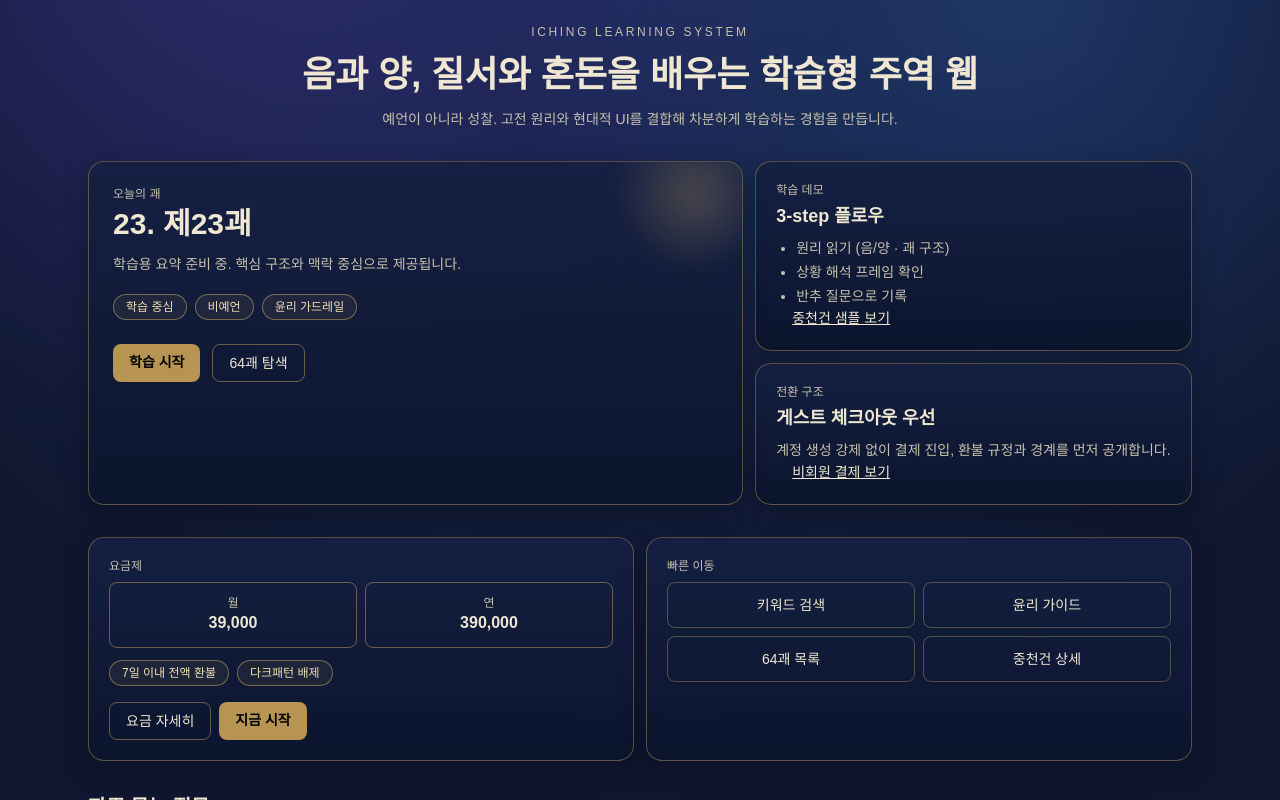
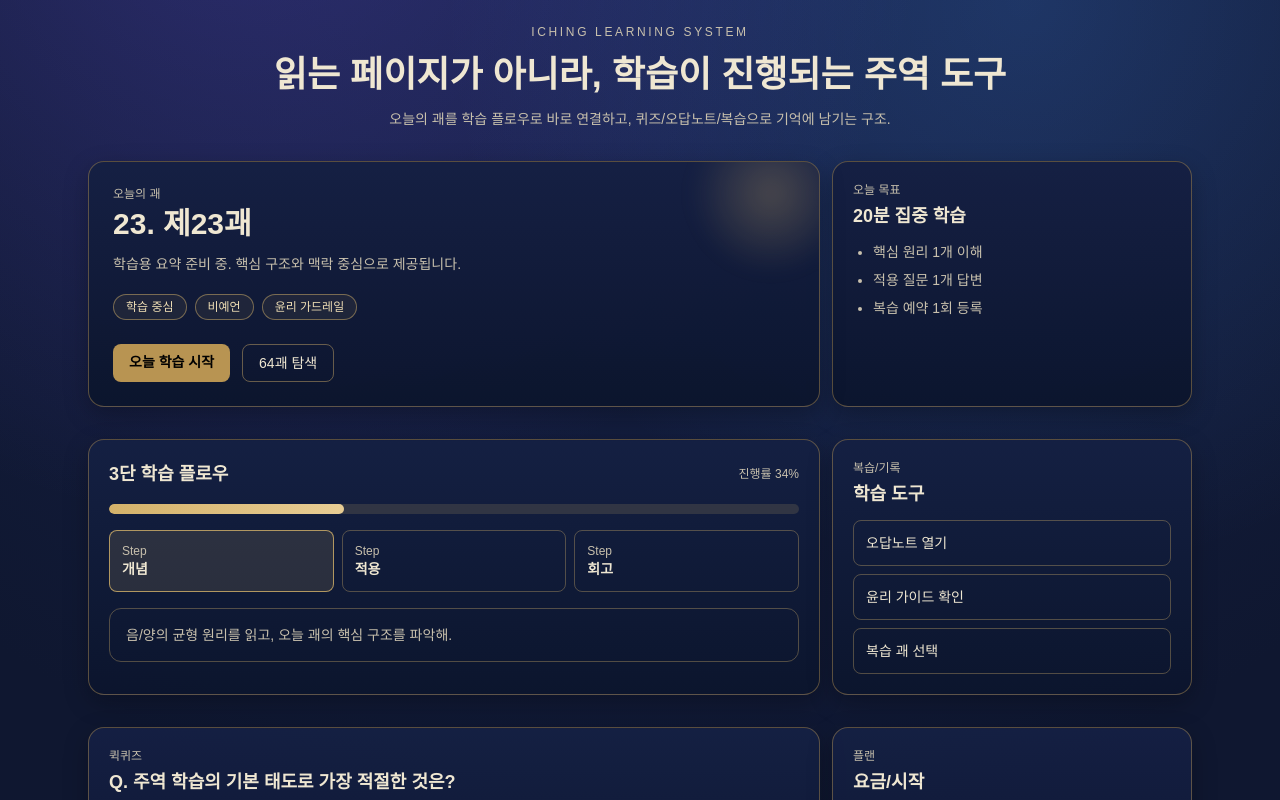
Before and after one commit to kinddragon1224/iching-learning-web, a Next.js app: page / in a window 1280 px wide. Shown: the top 800 px of the page. Built offline with nearby package versions, Linux system fonts and the light colour scheme.

Commit message:
feat: V4 learning-tool homepage flow and quiz UI

```diff
--- a/app/globals.css
+++ b/app/globals.css
@@ -69,3 +69,29 @@ body {
   border-color: rgba(212, 178, 106, 0.7);
   box-shadow: 0 12px 30px rgba(0, 0, 0, 0.35);
 }
+
+.progress-rail {
+  height: 10px;
+  border-radius: 999px;
+  background: rgba(212, 178, 106, 0.16);
+  overflow: hidden;
+}
+
+.progress-fill {
+  height: 100%;
+  border-radius: 999px;
+  background: linear-gradient(90deg, #d4b26a, #e8cd94);
+  transition: width 220ms ease;
+}
+
+.quiz-ok {
+  border: 1px solid rgba(90, 201, 155, 0.5);
+  background: rgba(90, 201, 155, 0.12);
+  color: #c7f2e2;
+}
+
+.quiz-bad {
+  border: 1px solid rgba(246, 183, 95, 0.5);
+  background: rgba(246, 183, 95, 0.12);
+  color: #f7e4be;
+}
--- a/app/page.tsx
+++ b/app/page.tsx
@@ -1,67 +1,158 @@
+"use client";
+
+import { useMemo, useState } from "react";
 import Link from "next/link";
 import { HEXAGRAMS } from "@/data/hexagrams";
 import { FAQS } from "@/data/faq";
 import { Card } from "@/components/ui/Card";
 import { ButtonLink } from "@/components/ui/Button";
 
+type Step = "concept" | "apply" | "reflect";
+
+const STEP_LABEL: Record<Step, string> = {
+  concept: "개념",
+  apply: "적용",
+  reflect: "회고",
+};
+
 function TrustChip({ text }: { text: string }) {
   return <span className="gold-chip rounded-full px-3 py-1 text-xs">{text}</span>;
 }
 
 export default function Home() {
-  const today = HEXAGRAMS[new Date().getDate() % HEXAGRAMS.length];
+  const [step, setStep] = useState<Step>("concept");
+  const [quizChoice, setQuizChoice] = useState<string | null>(null);
+
+  const today = useMemo(() => HEXAGRAMS[new Date().getDate() % HEXAGRAMS.length], []);
   const detailHref = today.id === 1 ? "/qian" : `/hexagrams/${today.id}`;
+
+  const progress = step === "concept" ? 34 : step === "apply" ? 67 : 100;
+  const isCorrect = quizChoice === "balance";
 
   return (
     <main className="mx-auto max-w-6xl p-6 space-y-8">
       <header className="space-y-3 text-center">
         <p className="text-xs tracking-[0.22em] text-[var(--text-muted)]">ICHING LEARNING SYSTEM</p>
-        <h1 className="text-4xl font-bold leading-tight">음과 양, 질서와 혼돈을 배우는 학습형 주역 웹</h1>
+        <h1 className="text-4xl font-bold leading-tight">읽는 페이지가 아니라, 학습이 진행되는 주역 도구</h1>
         <p className="mx-auto max-w-2xl text-sm text-[var(--text-muted)]">
-          예언이 아니라 성찰. 고전 원리와 현대적 UI를 결합해 차분하게 학습하는 경험을 만듭니다.
+          오늘의 괘를 학습 플로우로 바로 연결하고, 퀴즈/오답노트/복습으로 기억에 남기는 구조.
         </p>
       </header>
 
-      <section className="hero-grid">
-        <Card className="hero-main p-6 relative overflow-hidden">
+      <section className="grid gap-3 lg:grid-cols-3">
+        <Card className="lg:col-span-2 p-6 relative overflow-hidden">
           <div className="glow-orb absolute -top-12 -right-8 h-40 w-40" />
           <p className="text-xs text-[var(--text-muted)]">오늘의 괘</p>
           <h2 className="text-3xl font-semibold mt-1">{today.id}. {today.nameKo}</h2>
           <p className="mt-3 text-sm text-[var(--text-muted)] max-w-xl">{today.summary}</p>
+
           <div className="mt-5 flex flex-wrap gap-2">
             <TrustChip text="학습 중심" />
             <TrustChip text="비예언" />
             <TrustChip text="윤리 가드레일" />
           </div>
-          <div className="mt-6 flex gap-3">
-            <ButtonLink href={detailHref}>학습 시작</ButtonLink>
+
+          <div className="mt-6 flex flex-wrap gap-3">
+            <ButtonLink href={detailHref}>오늘 학습 시작</ButtonLink>
             <ButtonLink href="/hexagrams" variant="secondary">64괘 탐색</ButtonLink>
           </div>
         </Card>
 
         <Card className="p-5">
-          <p className="text-xs text-[var(--text-muted)]">학습 데모</p>
-          <h3 className="text-lg font-semibold mt-1">3-step 플로우</h3>
-          <ul className="mt-2 text-sm text-[var(--text-muted)] space-y-1 list-disc pl-5">
-            <li>원리 읽기 (음/양 · 괘 구조)</li>
-            <li>상황 해석 프레임 확인</li>
-            <li>반추 질문으로 기록</li>
+          <p className="text-xs text-[var(--text-muted)]">오늘 목표</p>
+          <h3 className="text-lg font-semibold mt-1">20분 집중 학습</h3>
+          <ul className="mt-3 space-y-2 text-sm text-[var(--text-muted)] list-disc pl-5">
+            <li>핵심 원리 1개 이해</li>
+            <li>적용 질문 1개 답변</li>
+            <li>복습 예약 1회 등록</li>
           </ul>
-          <ButtonLink href="/qian" variant="ghost">중천건 샘플 보기</ButtonLink>
+        </Card>
+      </section>
+
+      <section className="grid gap-3 lg:grid-cols-3">
+        <Card className="lg:col-span-2 p-5 space-y-4">
+          <div className="flex items-center justify-between">
+            <h3 className="text-lg font-semibold">3단 학습 플로우</h3>
+            <span className="text-xs text-[var(--text-muted)]">진행률 {progress}%</span>
+          </div>
+
+          <div className="progress-rail">
+            <div className="progress-fill" style={{ width: `${progress}%` }} />
+          </div>
+
+          <div className="grid grid-cols-3 gap-2 text-sm">
+            {(Object.keys(STEP_LABEL) as Step[]).map((s) => (
+              <button
+                key={s}
+                onClick={() => setStep(s)}
+                className={`rounded-lg border p-3 text-left ${
+                  step === s
+                    ? "border-[rgba(212,178,106,0.8)] bg-[rgba(212,178,106,0.14)]"
+                    : "border-[rgba(212,178,106,0.35)]"
+                }`}
+              >
+                <p className="text-xs text-[var(--text-muted)]">Step</p>
+                <p className="font-semibold">{STEP_LABEL[s]}</p>
+              </button>
+            ))}
+          </div>
+
+          <div className="rounded-xl border border-[rgba(212,178,106,0.35)] p-4 text-sm text-[var(--text-muted)]">
+            {step === "concept" && "음/양의 균형 원리를 읽고, 오늘 괘의 핵심 구조를 파악해."}
+            {step === "apply" && "현재 상황에 적용할 질문 1개를 선택해서 짧게 답해."}
+            {step === "reflect" && "오늘 판단에서 바꿀 행동 1가지를 오답노트에 남겨."}
+          </div>
         </Card>
 
         <Card className="p-5">
-          <p className="text-xs text-[var(--text-muted)]">전환 구조</p>
-          <h3 className="text-lg font-semibold mt-1">게스트 체크아웃 우선</h3>
-          <p className="mt-2 text-sm text-[var(--text-muted)]">계정 생성 강제 없이 결제 진입, 환불 규정과 경계를 먼저 공개합니다.</p>
-          <ButtonLink href="/checkout" variant="ghost">비회원 결제 보기</ButtonLink>
+          <p className="text-xs text-[var(--text-muted)]">복습/기록</p>
+          <h3 className="text-lg font-semibold mt-1">학습 도구</h3>
+          <div className="mt-3 space-y-2 text-sm">
+            <Link href="/search" className="block rounded-lg border border-[rgba(212,178,106,0.35)] p-3">오답노트 열기</Link>
+            <Link href="/policy" className="block rounded-lg border border-[rgba(212,178,106,0.35)] p-3">윤리 가이드 확인</Link>
+            <Link href="/hexagrams" className="block rounded-lg border border-[rgba(212,178,106,0.35)] p-3">복습 괘 선택</Link>
+          </div>
         </Card>
       </section>
 
-      <section className="grid sm:grid-cols-2 gap-3">
+      <section className="grid gap-3 lg:grid-cols-3">
+        <Card className="lg:col-span-2 p-5">
+          <p className="text-xs text-[var(--text-muted)]">퀵퀴즈</p>
+          <h3 className="text-lg font-semibold mt-1">Q. 주역 학습의 기본 태도로 가장 적절한 것은?</h3>
+
+          <div className="mt-3 grid gap-2">
+            {[
+              ["fortune", "정답을 단정해 미래를 확정한다"],
+              ["balance", "변화를 읽고 균형 잡힌 판단을 연습한다"],
+              ["fear", "불안을 키워 의존성을 높인다"],
+            ].map(([key, label]) => (
+              <button
+                key={key}
+                onClick={() => setQuizChoice(key)}
+                className={`rounded-lg border p-3 text-left text-sm ${
+                  quizChoice === key
+                    ? "border-[rgba(212,178,106,0.8)] bg-[rgba(212,178,106,0.14)]"
+                    : "border-[rgba(212,178,106,0.35)]"
+                }`}
+              >
+                {label}
+              </button>
+            ))}
+          </div>
+
+          {quizChoice && (
+            <div className={`mt-3 rounded-lg p-3 text-sm ${isCorrect ? "quiz-ok" : "quiz-bad"}`}>
+              {isCorrect
+                ? "정답. 주역은 운명 단정이 아니라 변화 해석과 판단 훈련 도구야."
+                : "오답. 이 서비스는 공포 유도/단정 예언을 지양하고 성찰 학습을 지향해."}
+            </div>
+          )}
+        </Card>
+
         <Card className="p-5">
-          <p className="text-xs text-[var(--text-muted)]">요금제</p>
-          <div className="mt-2 grid grid-cols-2 gap-2 text-center">
+          <p className="text-xs text-[var(--text-muted)]">플랜</p>
+          <h3 className="text-lg font-semibold mt-1">요금/시작</h3>
+          <div className="mt-2 grid grid-cols-2 gap-2 text-center text-sm">
             <div className="rounded-lg border border-[rgba(212,178,106,0.45)] p-3">
               <p className="text-xs text-[var(--text-muted)]">월</p>
               <p className="font-semibold">39,000</p>
@@ -78,16 +169,6 @@ export default function Home() {
           <div className="mt-4 flex gap-2">
             <ButtonLink href="/pricing" variant="secondary">요금 자세히</ButtonLink>
             <ButtonLink href="/checkout">지금 시작</ButtonLink>
-          </div>
-        </Card>
-
-        <Card className="p-5">
-          <p className="text-xs text-[var(--text-muted)]">빠른 이동</p>
-          <div className="mt-2 grid grid-cols-2 gap-2 text-sm">
-            <Link href="/search" className="rounded-lg border border-[rgba(212,178,106,0.35)] p-3 text-center">키워드 검색</Link>
-            <Link href="/policy" className="rounded-lg border border-[rgba(212,178,106,0.35)] p-3 text-center">윤리 가이드</Link>
-            <Link href="/hexagrams" className="rounded-lg border border-[rgba(212,178,106,0.35)] p-3 text-center">64괘 목록</Link>
-            <Link href="/qian" className="rounded-lg border border-[rgba(212,178,106,0.35)] p-3 text-center">중천건 상세</Link>
           </div>
         </Card>
       </section>
```
